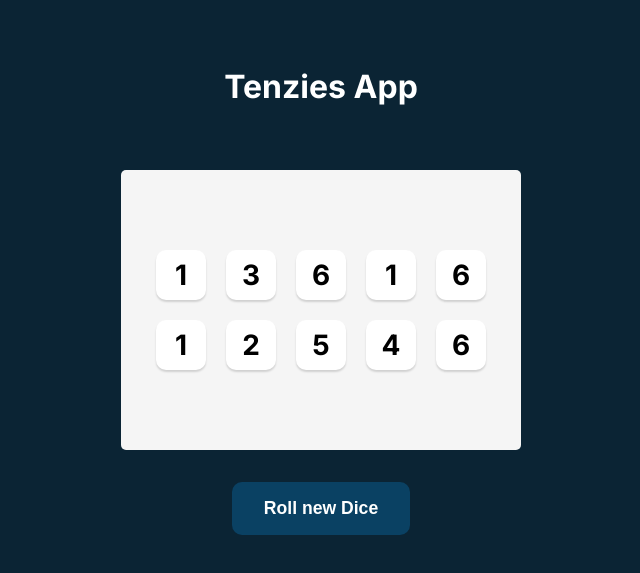
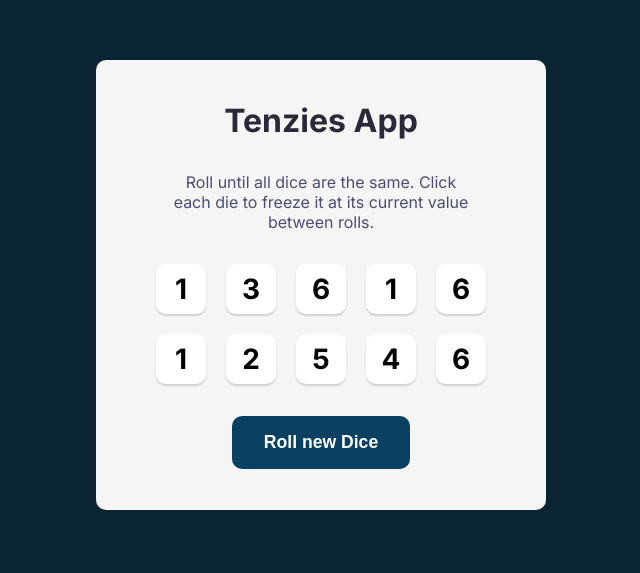
Before and after one commit to M0hammedMahm0ud/Tenzeis-App, a React (Vite) app: page / in a window 1280 px wide. Shown: the part 115-688 px from the top of the page, without its empty margins (319-959 px from the left). Built offline with nearby package versions, Linux system fonts and the light colour scheme.

Commit message:
improve some styling

```diff
--- a/src/App.jsx
+++ b/src/App.jsx
@@ -8,20 +8,24 @@ export default function App() {
   }
   return (
     <div className={styles.parentDiv}>
-      <p className={styles.pargraph}>Tenzies App</p>
       <main>
+        <p className={styles.pargraph}>Tenzies App</p>
+        <p className={styles.pp}>
+          Roll until all dice are the same. Click each die to freeze it at its
+          current value between rolls.
+        </p>
         <div className="dice-container">
           {diceArray.map((value, index) => (
             <Die value={value} key={index} />
           ))}
         </div>
+        <button
+          className={styles.btn}
+          onClick={() => setDiceArray(() => generateAllNewDice())}
+        >
+          Roll new Dice
+        </button>
       </main>
-      <button
-        className={styles.btn}
-        onClick={() => setDiceArray(() => generateAllNewDice())}
-      >
-        Roll new Dice
-      </button>
     </div>
   );
 }
--- a/src/index.css
+++ b/src/index.css
@@ -1,5 +1,7 @@
 * {
   box-sizing: border-box;
+  margin: 0;
+  padding: 0;
 }
 
 body {
@@ -23,13 +25,14 @@ div#root {
 main {
   background-color: #f5f5f5;
   height: 100%;
-  border-radius: 5px;
+  border-radius: 10px;
   display: flex;
   flex-direction: column;
   justify-content: center;
   align-items: center;
-  max-height: 280px;
-  width: 400px;
+  gap: 2rem;
+  max-height: 450px;
+  width: 450px;
 }
 
 .dice-container {
--- a/src/styles.module.css
+++ b/src/styles.module.css
@@ -13,7 +13,7 @@
   background-color: #031520;
 }
 .pargraph {
-  color: white;
+  color: rgba(43, 40, 58, 1);
   font-size: 2rem;
   font-weight: bold;
 }
@@ -25,3 +25,11 @@
   justify-content: center;
   align-items: center;
 }
+.clicked {
+  background-color: rgba(89, 227, 145, 1);
+}
+.pp {
+  color: rgba(74, 78, 116, 1);
+  text-align: center;
+  max-width: 300px;
+}
```
